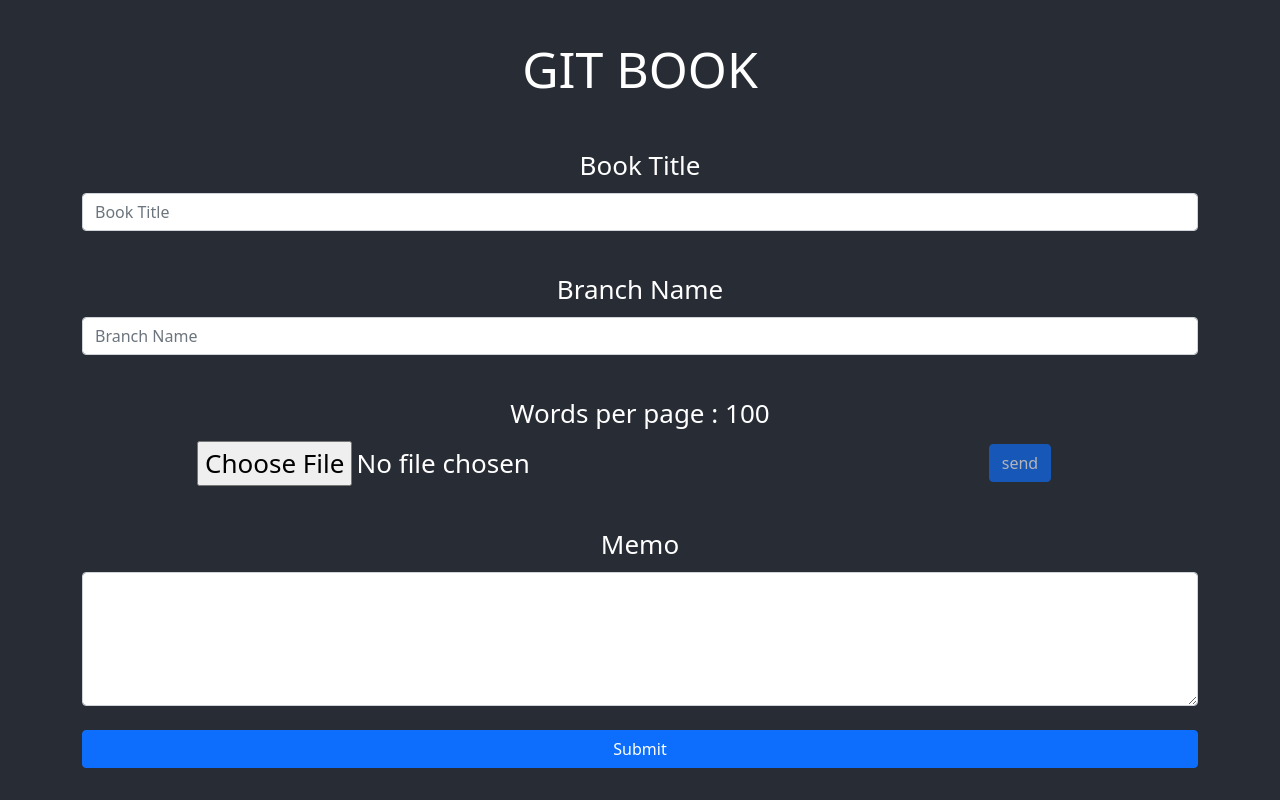
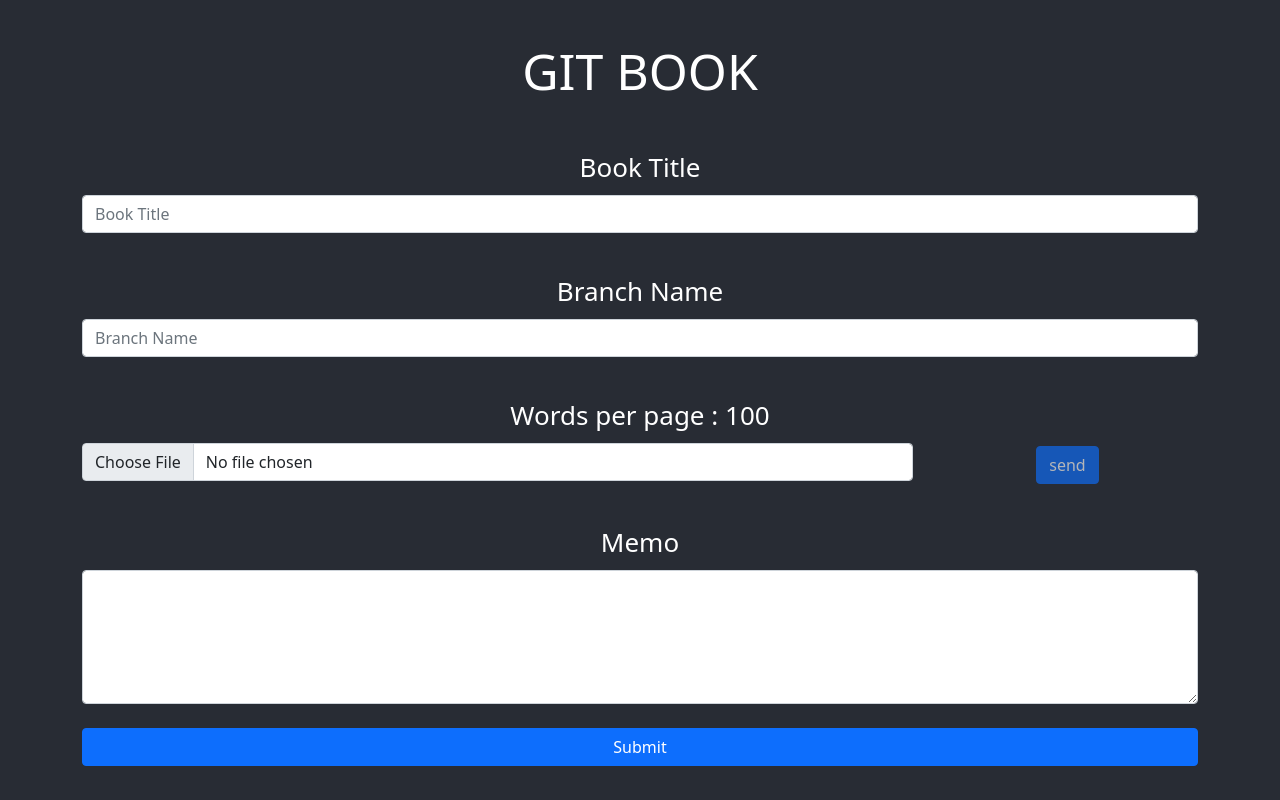
Before and after one commit to yangjangbon/gitbook, a React (Create React App) app: page /add in a window 1280 px wide. Built offline with nearby package versions, Linux system fonts and the light colour scheme.

Commit message:
Change input css

```diff
--- a/src/pages/Add.js
+++ b/src/pages/Add.js
@@ -100,16 +100,20 @@ function Add() {
             <br />
             <Form.Label>Words per page : {inputs.WPP}</Form.Label>
             <Row>
-              <Col xs={8}>
+              <Col xs={9}>
                 {/* <Form.Control
                 name="WPP"
                 type="text"
                 placeholder="160"
                 onChange={handleChange}
               /> */}
-                <input type="file" name="file" onChange={changeHandler} />
+                <Form.Control
+                  type="file"
+                  name="file"
+                  onChange={changeHandler}
+                />
               </Col>
-              <Col>
+              <Col xs={3}>
                 <Button disabled={!isFilePicked} onClick={handleSubmission}>
                   send
                 </Button>
```
Also changed, not shown: 1 other file (tests, documents, lock files or other folders).
